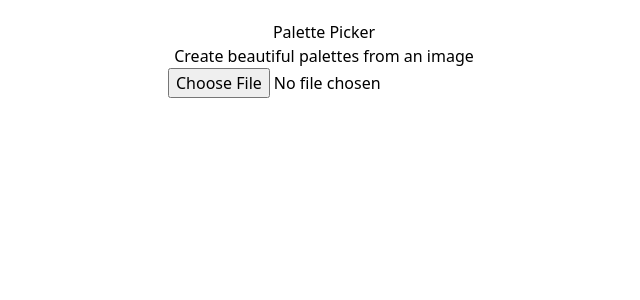
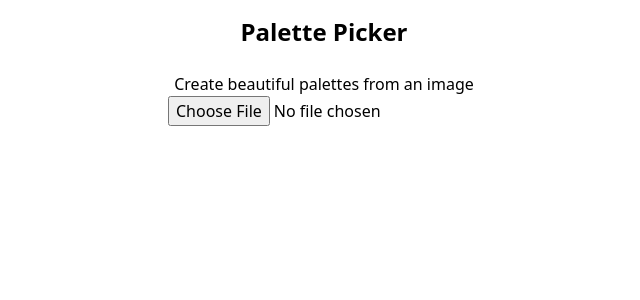
Before and after one commit to gracielilykelly/palette-picker, a React (Create React App) app in the folder palette-picker/: page / in a window 1280 px wide. Shown: the top 300 px of the page, without its empty margins (316-956 px from the left). Built offline with nearby package versions, Linux system fonts and the light colour scheme; the HTML template or start-up script is replaced by a standard one.

Commit message:
Implement Tailwind CSS

```diff
--- a/palette-picker/src/App.tsx
+++ b/palette-picker/src/App.tsx
@@ -20,13 +20,13 @@ const App: React.FC = () => {
   };
 
   return (
-    <div style={{ textAlign: 'center', padding: '20px' }}>
-      <h1>Palette Picker</h1>
+    <div className="flex flex-col items-center p-4">
+      <h1 className="text-2xl font-bold mb-6">Palette Picker</h1>
       <h3>Create beautiful palettes from an image</h3>
       <ImageUpload onImageUpload={handleImageUpload} />
       {imageSrc && (
-        <div>
-          <img src={imageSrc} alt="Uploaded" style={{ maxWidth: '100%', marginTop: '20px' }} />
+        <div className="w-full max-w-sm mb-6">
+          <img src={imageSrc} alt="Uploaded" className="w-full rounded shadow-md" />
         </div>
       )}
       {colors.length > 0 && <ColorPalette colors={colors} />}
--- a/palette-picker/src/components/ColorPalette.tsx
+++ b/palette-picker/src/components/ColorPalette.tsx
@@ -13,20 +13,16 @@ const ColorPalette: React.FC<ColorPaletteProps> = ({ colors }) => {
   };
 
   return (
-    <div style={{ display: 'flex', gap: '10px', marginTop: '20px' }}>
+    <div className='grid grid-cols-2 gap-4 md:grid-cols-3 lg:grid-cols-6'>
       {colors.map((color, index) => (
         <div
           key={index}
+          className='flex flex-col items-center justify-center bg-white rounded-lg shadow-md overflow-hidden border border-gray-200 cursor-pointer'
           style={{
             backgroundColor: color.hexValue,
             width: '50px',
             height: '50px',
-            borderRadius: '5px',
             cursor: 'pointer',
-            position: 'relative',
-            display: 'flex',
-            alignItems: 'center',
-            justifyContent: 'center',
           }}
           onClick={() => handleColorClick(color.hexValue)}
         >
```
